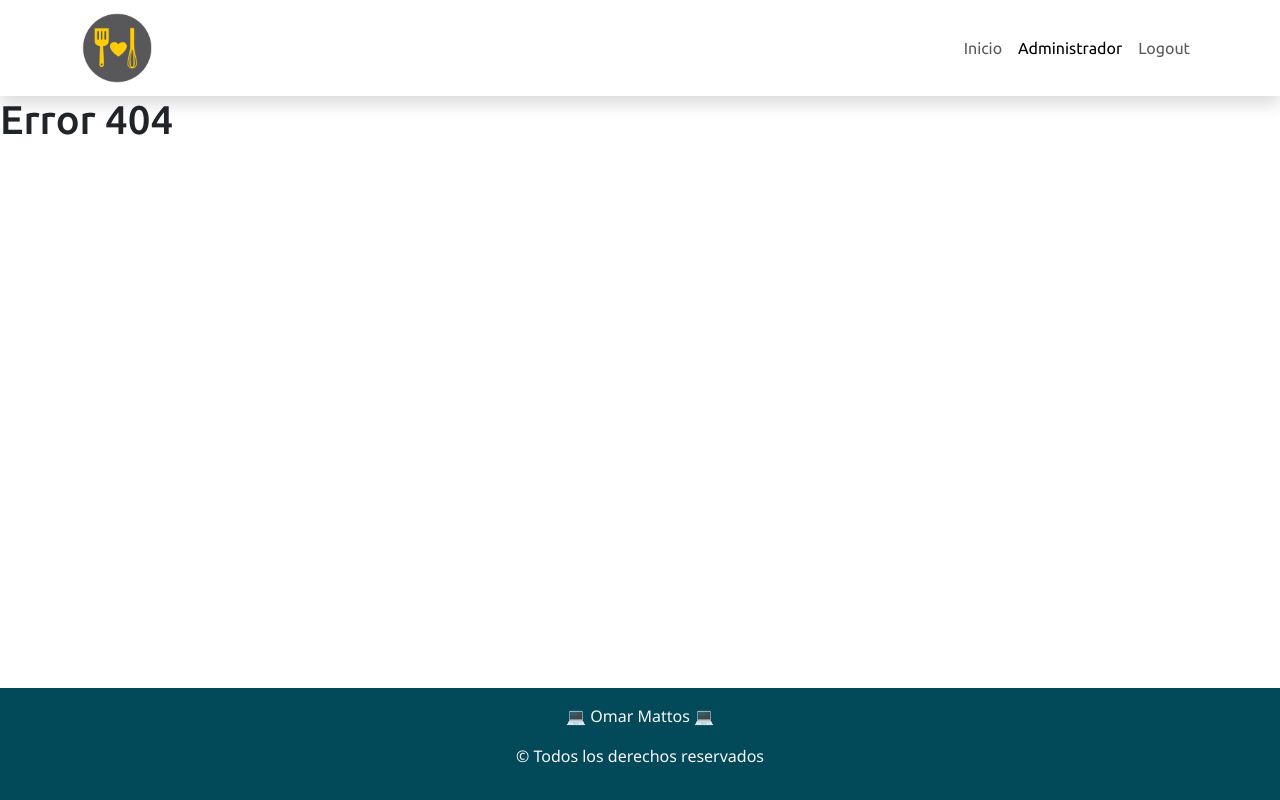
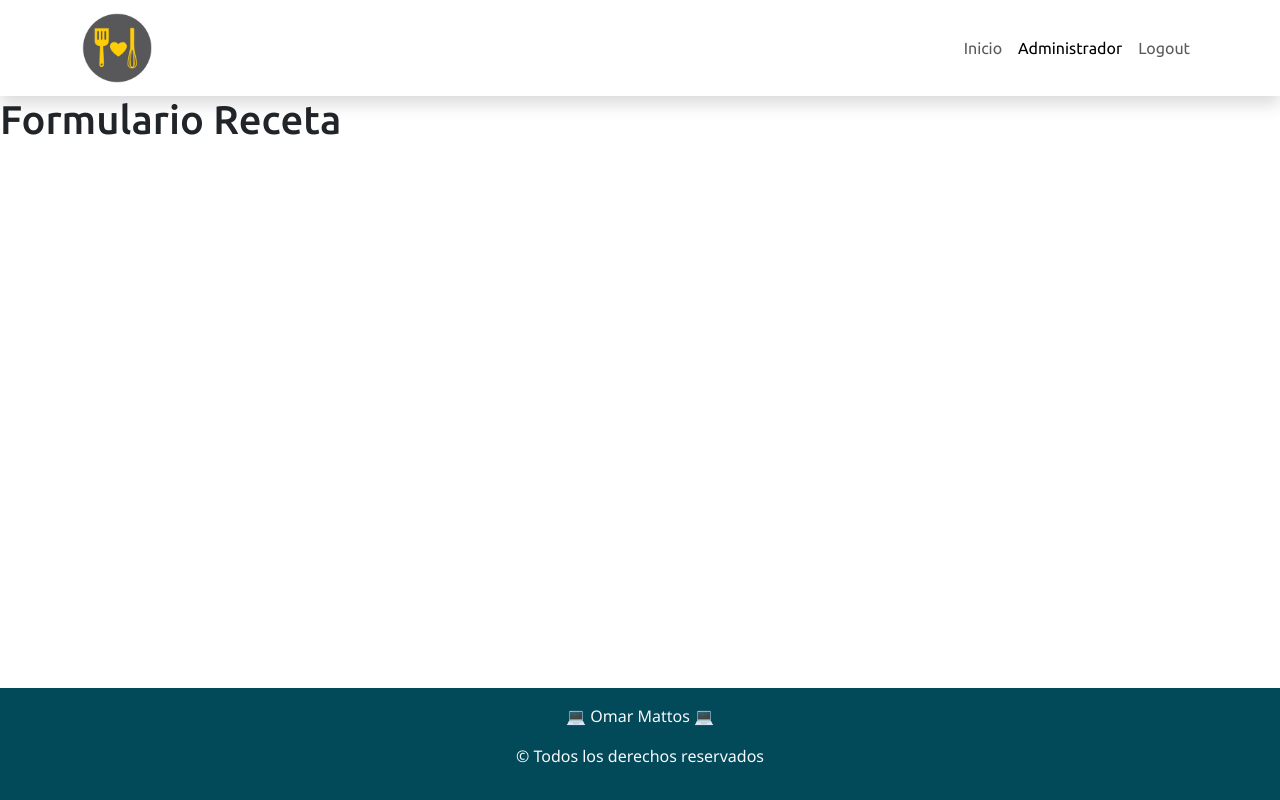
Before and after one commit to omarmatt31/webRecetas, a React (Vite) app: page /administrador/crear in a window 1280 px wide. Before the commit this address had no page. Built offline with nearby package versions, Linux system fonts and the light colour scheme; sample sign-in values are in the browser's storage.

Commit message:
agregamos la logica necesaria para proteger las rutas

```diff
--- a/src/App.jsx
+++ b/src/App.jsx
@@ -8,6 +8,8 @@ import DetalleReceta from "./components/pages/DetalleReceta";
 import Administrador from "./components/pages/Administrador";
 import Login from "./components/pages/Login";
 import { useState } from "react";
+import ProtectorAdmin from "./components/routes/ProtectorAdmin";
+import FormularioReceta from "./components/pages/recetas/FormularioReceta";
 
 function App() {
   const usuarioLogueado = sessionStorage.getItem('userKey')||false;
@@ -21,9 +23,11 @@ function App() {
             <Route path="/" element={<Inicio></Inicio>}></Route>
             <Route path="/detalle" element={<DetalleReceta></DetalleReceta>}></Route>
             <Route path="/login" element={<Login setUsuarioAdmin={setUsuarioAdmin}></Login>}></Route>
-            <Route path="/administrador" element={<Administrador></Administrador>}></Route>
-            {/*<Route path="/administrador/crear" element={<FormularioReceta></FormularioReceta>}></Route>*/}
-            {/*<Route path="/administrador/editar" element={<FormularioReceta></FormularioReceta>}></Route>*/}
+            <Route path="/administrador" element={<ProtectorAdmin isAdmin={usuarioAdmin}></ProtectorAdmin>}>
+              <Route index element={<Administrador></Administrador>}></Route>
+              <Route path="crear" element={<FormularioReceta></FormularioReceta>}></Route>
+              <Route path="editar" element={<FormularioReceta></FormularioReceta>}></Route>
+            </Route>
             <Route path="*" element={<Error404></Error404>}></Route>
           </Routes>
         </main>
--- /dev/null
+++ b/src/components/pages/recetas/FormularioReceta.jsx
@@ -0,0 +1,9 @@
+import React from 'react';
+
+const FormularioReceta = () => {
+    return (
+        <h1>Formulario Receta</h1>
+    );
+};
+
+export default FormularioReceta;
--- /dev/null
+++ b/src/components/routes/ProtectorAdmin.jsx
@@ -0,0 +1,10 @@
+import { Navigate, Outlet } from "react-router";
+
+const ProtectorAdmin = ({isAdmin}) => {
+    if(!isAdmin){
+        return <Navigate to={'/'}></Navigate>
+    }
+    return <Outlet/>
+};
+
+export default ProtectorAdmin;
```
